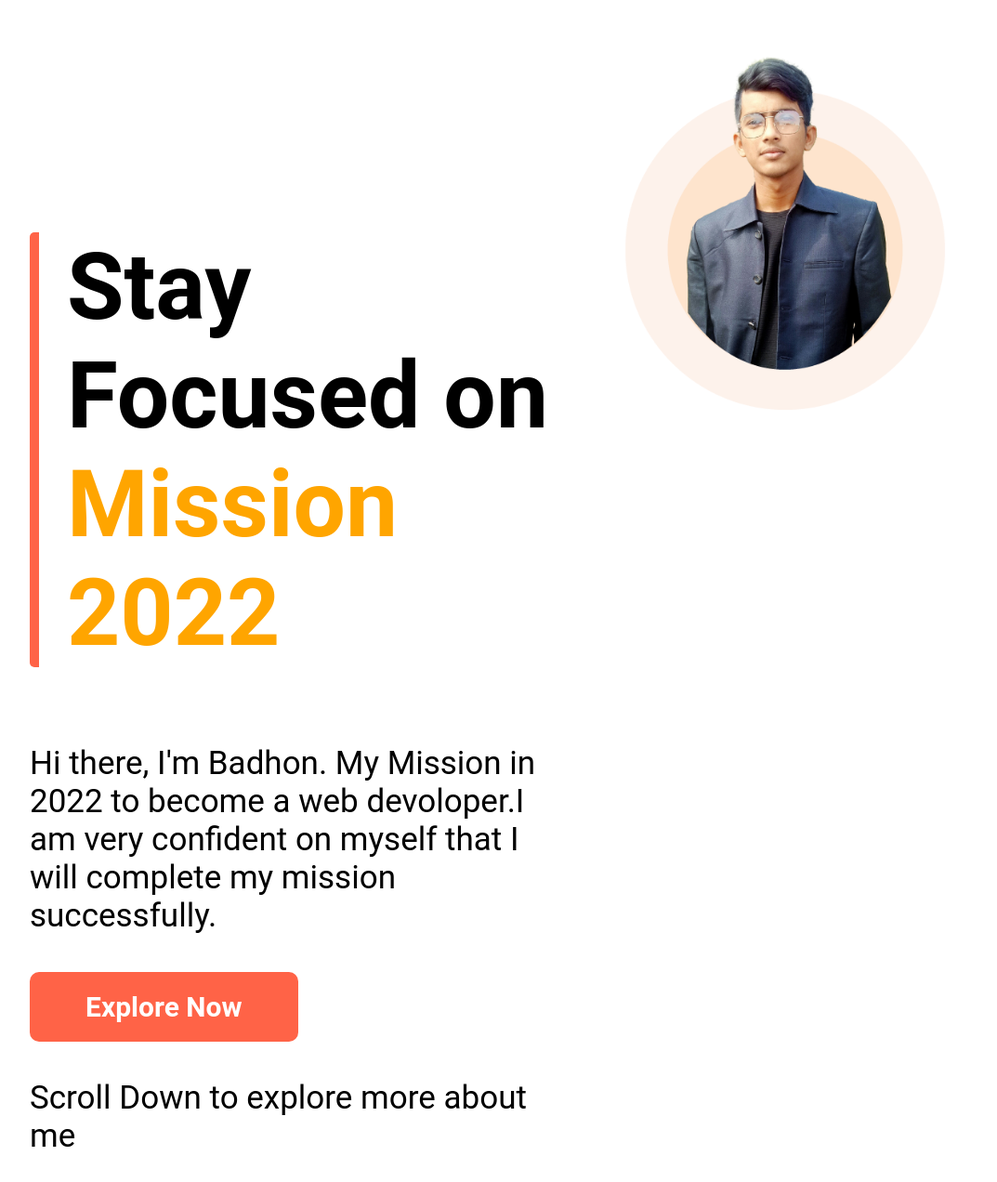
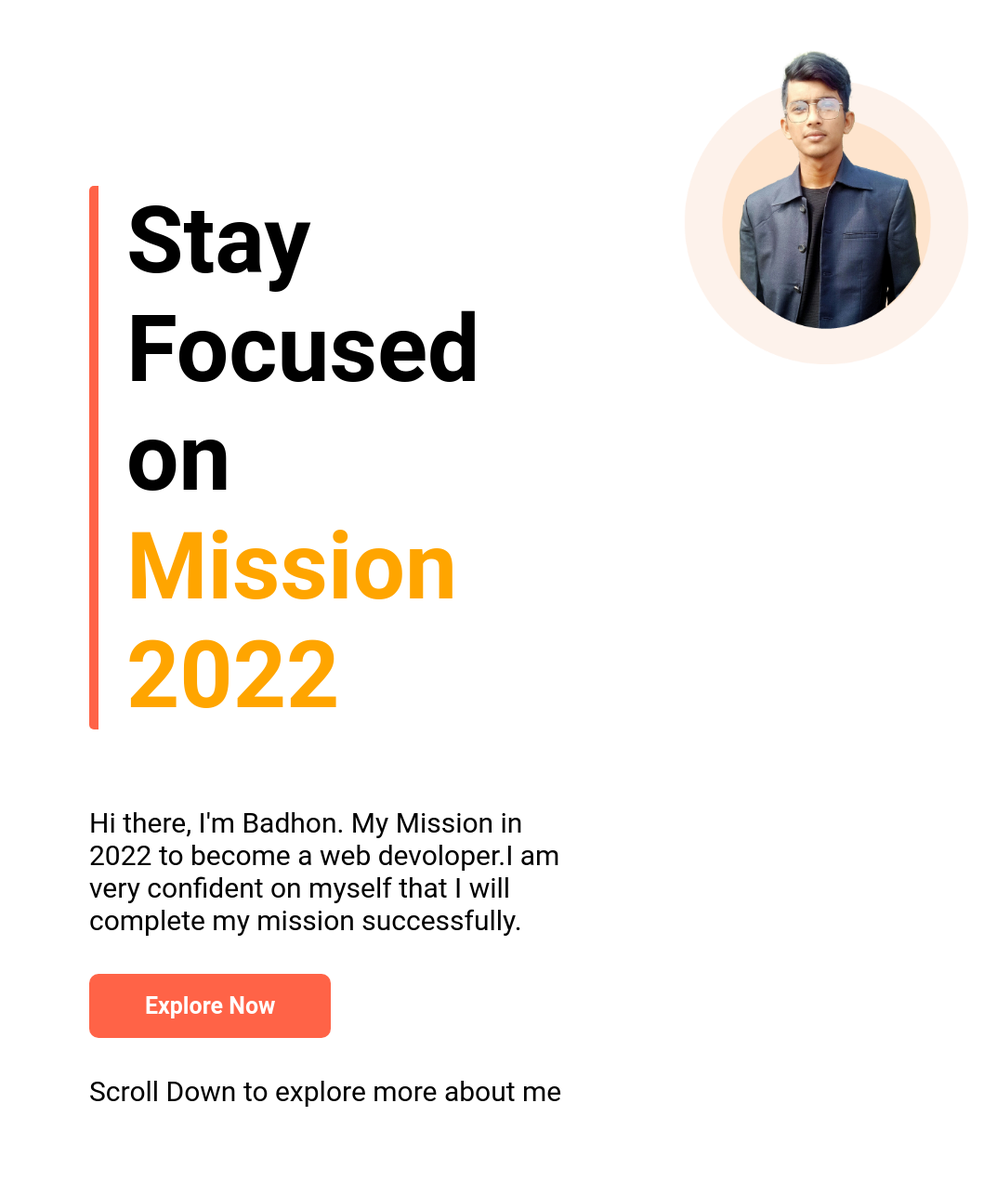
Before and after one commit to badhon55/Mission-2022, a plain HTML site: page index.html in a window 1280 px wide. Shown: the whole page at 93% size, without its empty margins (32-1105 px from the left). Drawn offline with Linux system fonts and the light colour scheme.

Commit message:
Top Section fixed

```diff
--- a/style.css
+++ b/style.css
@@ -4,13 +4,13 @@ body{
 }
 h1{
     font-size: 100px;
-    margin-top: 250px;
+    margin-top: 200px;
     border-left: 10px solid tomato;
     border-radius: 5px;
     padding-left: 30px;
 }
 p{
-    font-size: 35px;
+    font-size: 30px;
     margin-bottom: 60px;
     margin-top: 60px;
 }
@@ -22,7 +22,7 @@ p{
 }
 .half-width{
     width: 50%;
-    padding-left: 5%;
+    padding-left: 10%;
 }
 .half-width img{
     width: 60%;
@@ -32,7 +32,7 @@ p{
     background-color: tomato;
     color: white;
     font-weight: 700;
-    font-size: 30px;
+    font-size: 25px;
     padding: 20px 60px;
     border-radius: 10px;
 }
```
